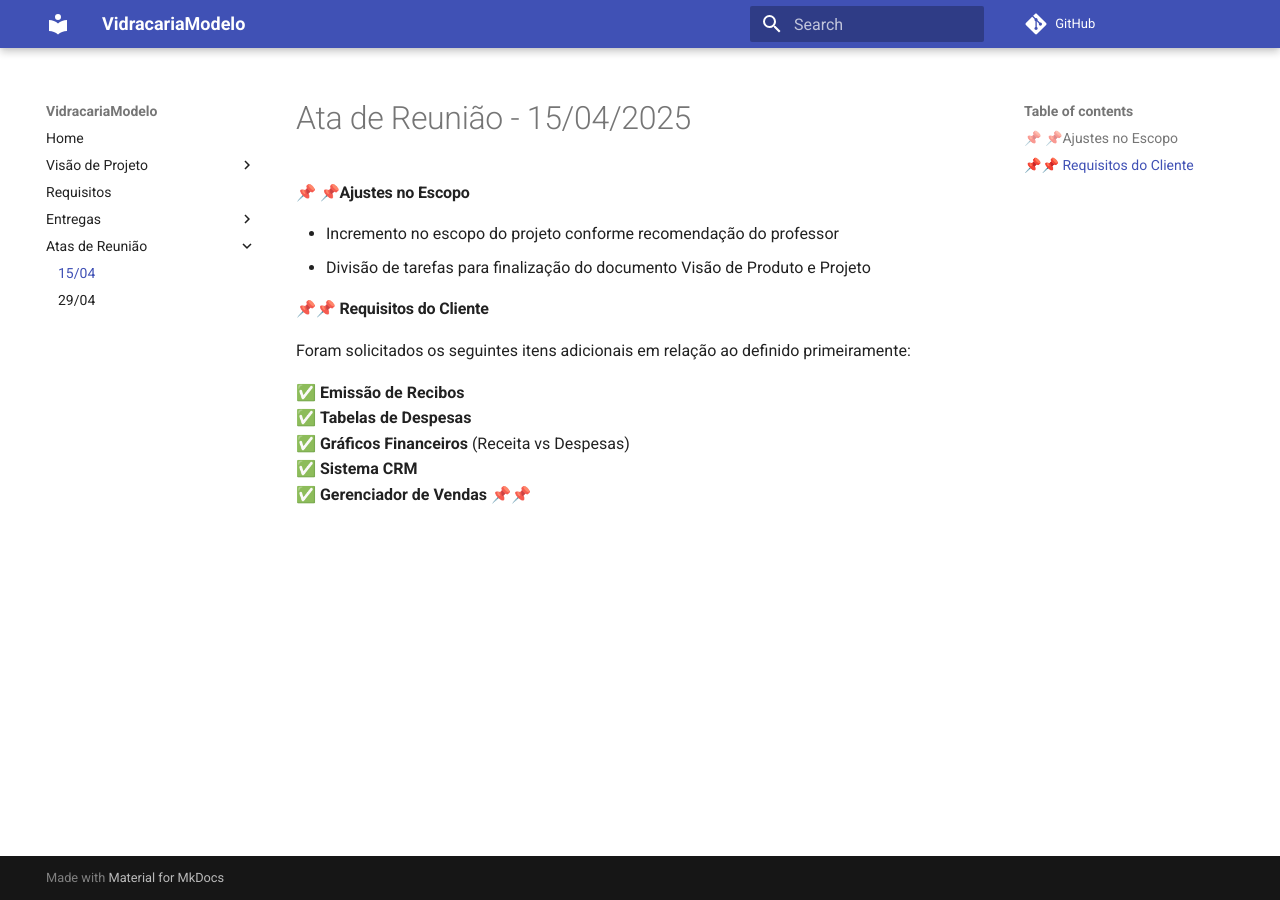
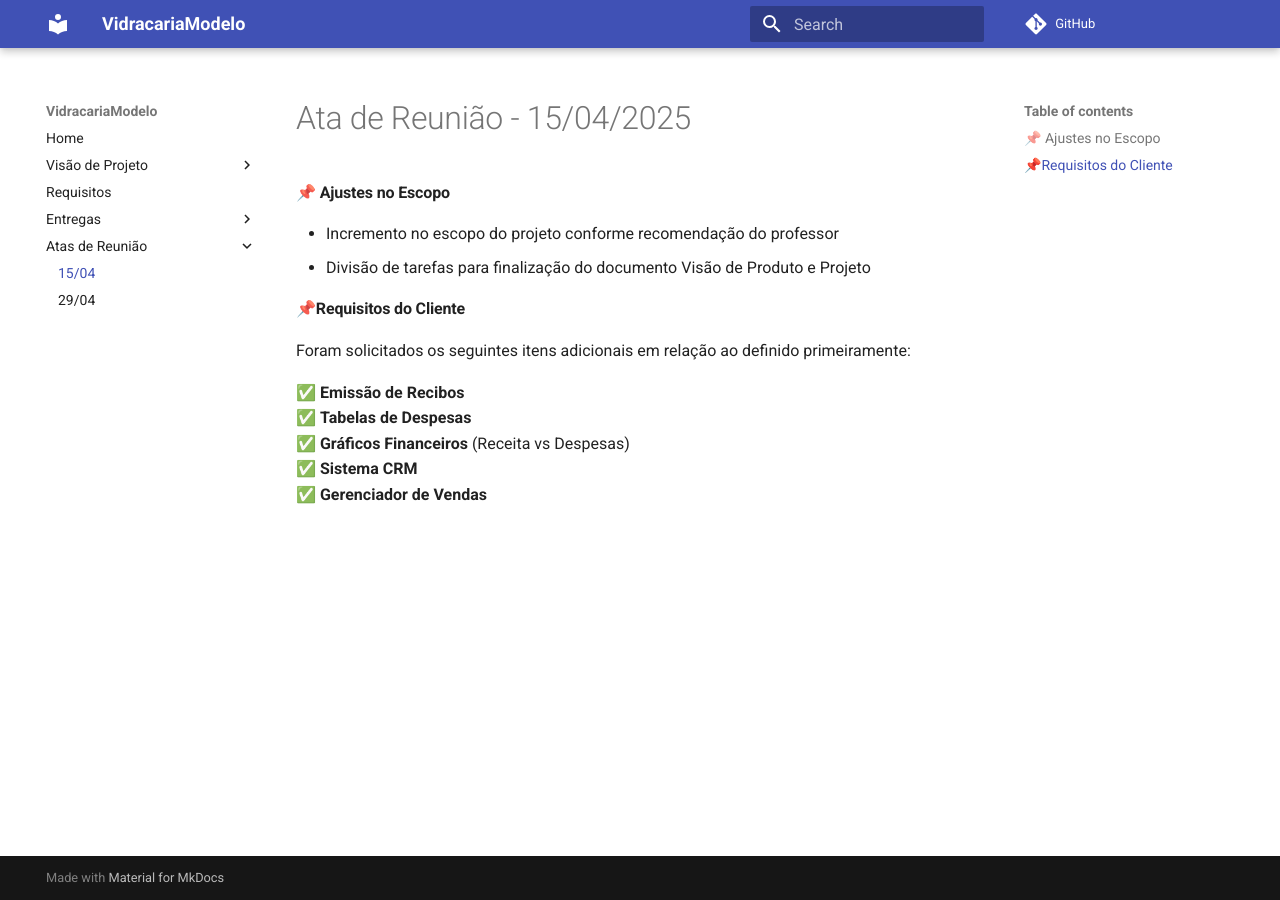
Before and after one commit to mdsreq-fga-unb/2025.1-T01-VidracariaModelo, an MkDocs documentation site: the page built from docs/docs/Atas/15_04.md, in a window 1280 px wide. Built offline with MkDocs 1.6.1 and Material for MkDocs 9.7.7, drawn with Linux system fonts in a browser that asks for light colours; comment, search, counter and statistics services are not loaded.

Commit message:
Update 15_04.md

```diff
--- a/docs/docs/Atas/15_04.md
+++ b/docs/docs/Atas/15_04.md
@@ -1,14 +1,14 @@
 # Ata de Reunião - 15/04/2025
 
-#### 📌 📌Ajustes no Escopo
+#### 📌 Ajustes no Escopo
 - Incremento no escopo do projeto conforme recomendação do professor
 - Divisão de tarefas para finalização do documento Visão de Produto e Projeto
 
-#### 📌📌 Requisitos do Cliente
+#### 📌Requisitos do Cliente
 Foram solicitados os seguintes itens adicionais em relação ao definido primeiramente:
 
 ✅ **Emissão de Recibos**
 ✅ **Tabelas de Despesas**
 ✅ **Gráficos Financeiros** (Receita vs Despesas)
 ✅ **Sistema CRM**
-✅ **Gerenciador de Vendas**  📌📌
+✅ **Gerenciador de Vendas**
```
